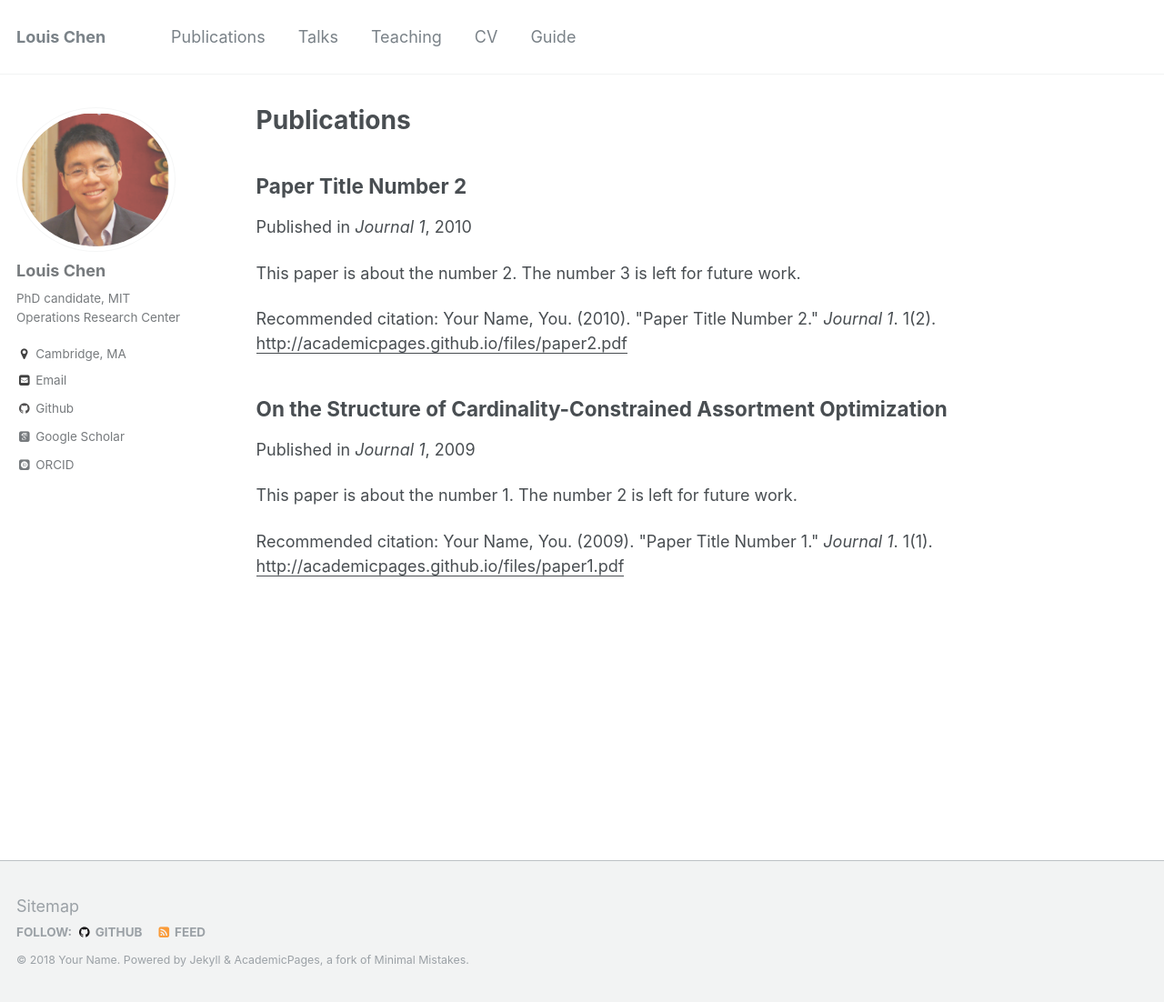
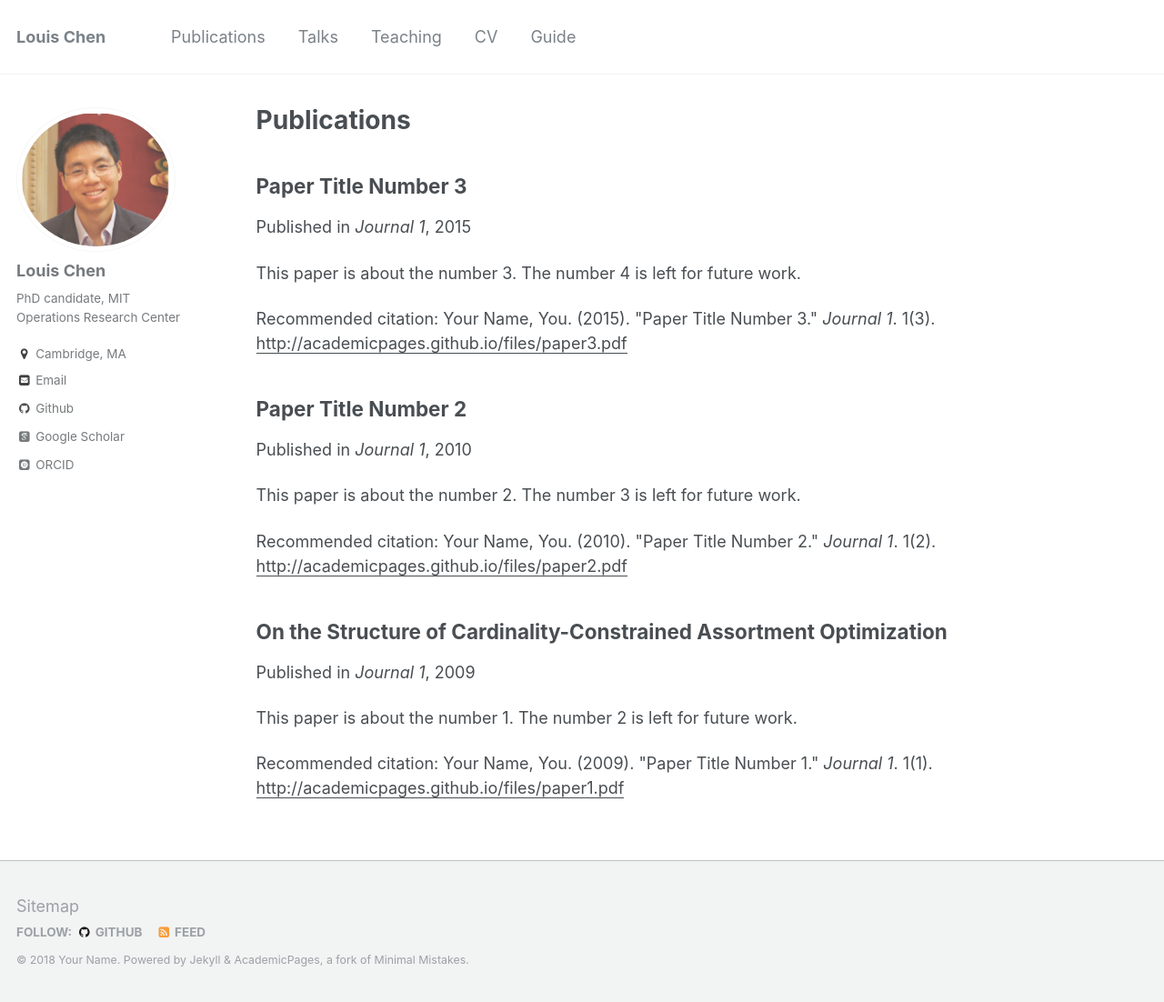
Before and after one commit to LouisLChen/LouisLChen.github.io, a Jekyll site: the page built from _pages/publications.md, in a window 1280 px wide and 1102 px high. Shown: the whole window at 91% size. Built offline with Jekyll 4.4.1, drawn with Linux system fonts in a browser that asks for light colours; some web fonts are replaced; some of the changed lines change nothing that is shown.

Commit message:
Update 2015-10-01-paper-title-number-3.md

```diff
--- a/_publications/2015-10-01-paper-title-number-3.md
+++ b/_publications/2015-10-01-paper-title-number-3.md
@@ -1,14 +1,15 @@
-title: "Distributionally Robust Linear and Discrete Optimization with Marginals"
+---
+title: "Paper Title Number 3"
 collection: publications
-permalink: /publication/2009-10-01-paper-title-number-3
-excerpt: 'In this paper, we study the class of lin	ear and discrete optimization problems in which the objective coefficients are chosen randomly from a distribution, and the goal is to evaluate robust bounds on the expected optimal value as well as the marginal distribution of the optimal solution. The set of joint distributions is assumed to be specified up to only the marginal distributions. We generalize the primal-dual formulations for this problem from the set of joint distributions with absolutely continuous marginal distributions to arbitrary marginal distributions using techniques from optimal transport theory. While the robust bound is shown to be NP-hard to compute for linear optimization problems, we identify a sufficient condition for polynomial time solvability using extended formulations. This generalizes the known tractability results under marginal information from 0-1 polytopes to a class of integral polytopes and has implications on the solvability of distributionally robust optimization problems in areas such as scheduling which we discuss.'
-date: 2009-10-01
+permalink: /publication/2015-10-01-paper-title-number-3
+excerpt: 'This paper is about the number 3. The number 4 is left for future work.'
+date: 2015-10-01
 venue: 'Journal 1'
 paperurl: 'http://academicpages.github.io/files/paper3.pdf'
-citation: 'Your Name, You. (2009). &quot;Paper Title Number 1.&quot; <i>Journal 1</i>. 1(1).'
+citation: 'Your Name, You. (2015). &quot;Paper Title Number 3.&quot; <i>Journal 1</i>. 1(3).'
 ---
-This paper is about the number 1. The number 2 is left for future work.
+This paper is about the number 3. The number 4 is left for future work.
 
 [Download paper here](http://academicpages.github.io/files/paper3.pdf)
 
-Recommended citation: Your Name, You. (2009). "Paper Title Number 1." <i>Journal 1</i>. 1(1).
+Recommended citation: Your Name, You. (2015). "Paper Title Number 3." <i>Journal 1</i>. 1(3).
```
